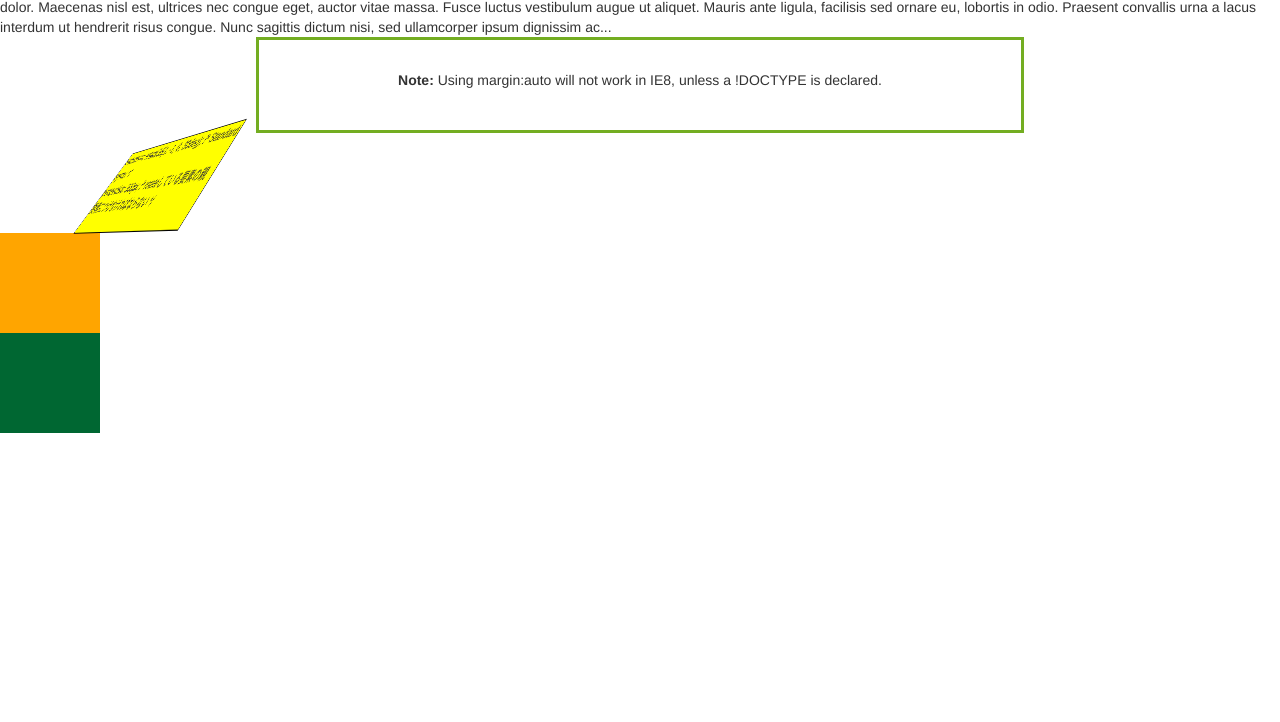
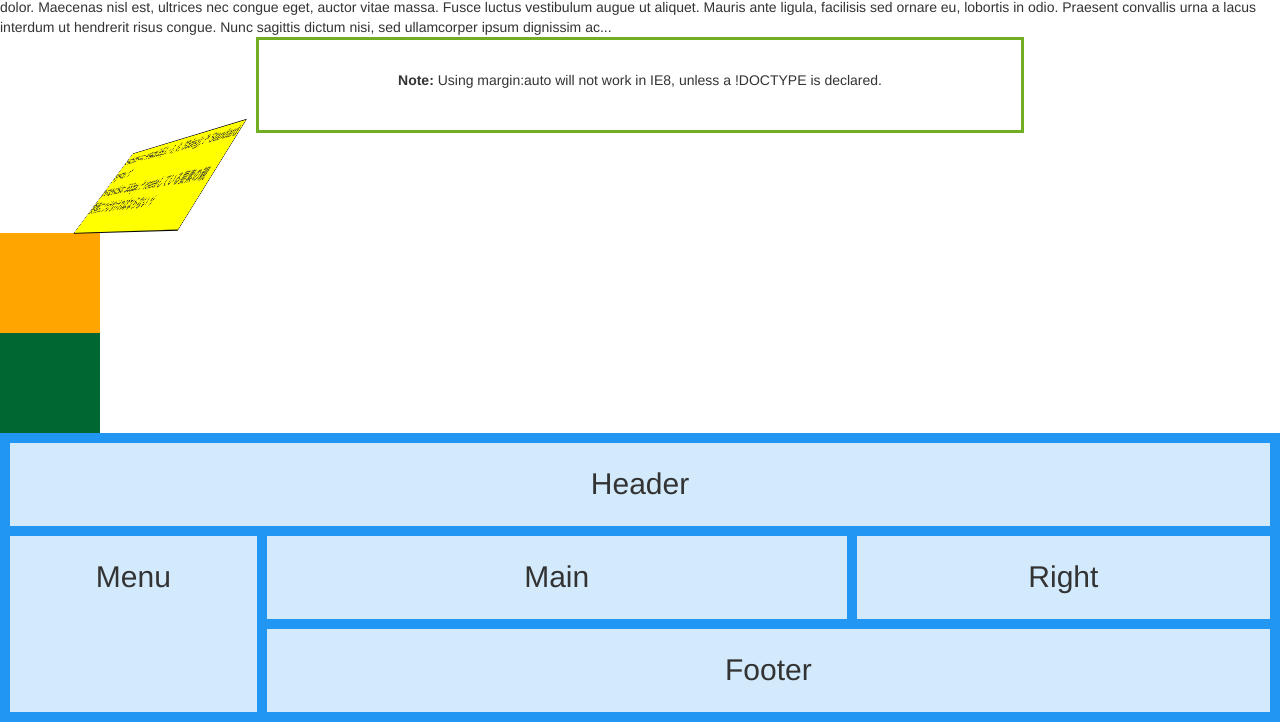
Before and after one commit to t-morisawa/css-tutorial, a plain HTML site: page index.html in a window 1280 px wide. Shown: the part 866-1588 px from the top of the page. Before the commit the page ends 1299 px from the top, so only its background shows below. Drawn offline with nearby package versions, Linux system fonts and the light colour scheme.

Commit message:
update
css grid

```diff
--- a/css/styles.css
+++ b/css/styles.css
@@ -75,3 +75,27 @@ div.sticky {
   50%  {background-color: blue;}
   100% {background-color: green;}
 }
+
+.item1 { grid-area: header; }
+.item2 { grid-area: menu; }
+.item3 { grid-area: main; }
+.item4 { grid-area: right; }
+.item5 { grid-area: footer; }
+
+.grid-container {
+  display: grid;
+  grid-template-areas:
+    'header header header header header header'
+      'menu main main main right right'
+      'menu footer footer footer footer footer';
+  grid-gap: 10px;
+  background-color: #2196F3;
+  padding: 10px;
+}
+
+.grid-container > div {
+  background-color: rgba(255, 255, 255, 0.8);
+  text-align: center;
+  padding: 20px 0;
+  font-size: 30px;
+}
--- a/index.html
+++ b/index.html
@@ -53,5 +53,12 @@
         </div>
         <div class="onmouse-bigger"></div>
         <div class="css-animation-first"></div>
+        <div class="grid-container">
+            <div class="item1">Header</div>
+            <div class="item2">Menu</div>
+            <div class="item3">Main</div>
+            <div class="item4">Right</div>
+            <div class="item5">Footer</div>
+        </div>
     </body>
 </html>
```
